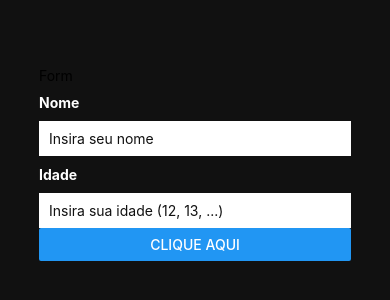
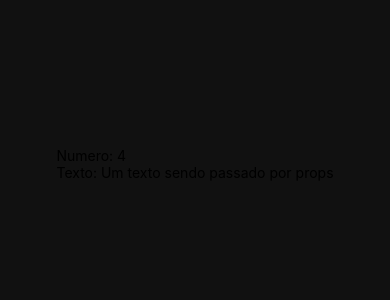
Before and after one commit to Baku-Stark/React-Native-Mobile-Course, a React Native app in the folder react-native-course/: screen / in a window 390 px wide. Shown: the part 258-558 px from the top of the page. Built offline with nearby package versions, Linux system fonts and the light colour scheme.

Commit message:
new file: Props

```diff
--- a/react-native-course/App.js
+++ b/react-native-course/App.js
@@ -6,6 +6,7 @@ import TextMessage from './src/services/TextMessage';
 import image from "./assets/img/fe145850f3c9eb1c18ec12625a5e9cc1.jpg";
 import Form from './src/components/Form';
 import Main from './src/components/Main';
+import Props from './src/components/Props';
 
 export default function App() {
   return (
@@ -16,7 +17,10 @@ export default function App() {
       {/*<TextMessage/> */}
 
       {/* === CRIANDO UM FORMULÁRIO === */}
-      <Form/>
+      {/* <Form/> */}
+
+      {/* === PROPS === */}
+      <Props numero={4} text={"Um texto sendo passado por props"}/>
 
 
     </View>
--- /dev/null
+++ b/react-native-course/src/components/Props.js
@@ -0,0 +1,10 @@
+import { Text, View } from 'react-native';
+
+export default function Props(props){
+    return(
+        <View>
+            <Text>Numero: {props.numero}</Text>
+            <Text>Texto: {props.text}</Text>
+        </View>
+    )
+}
```
